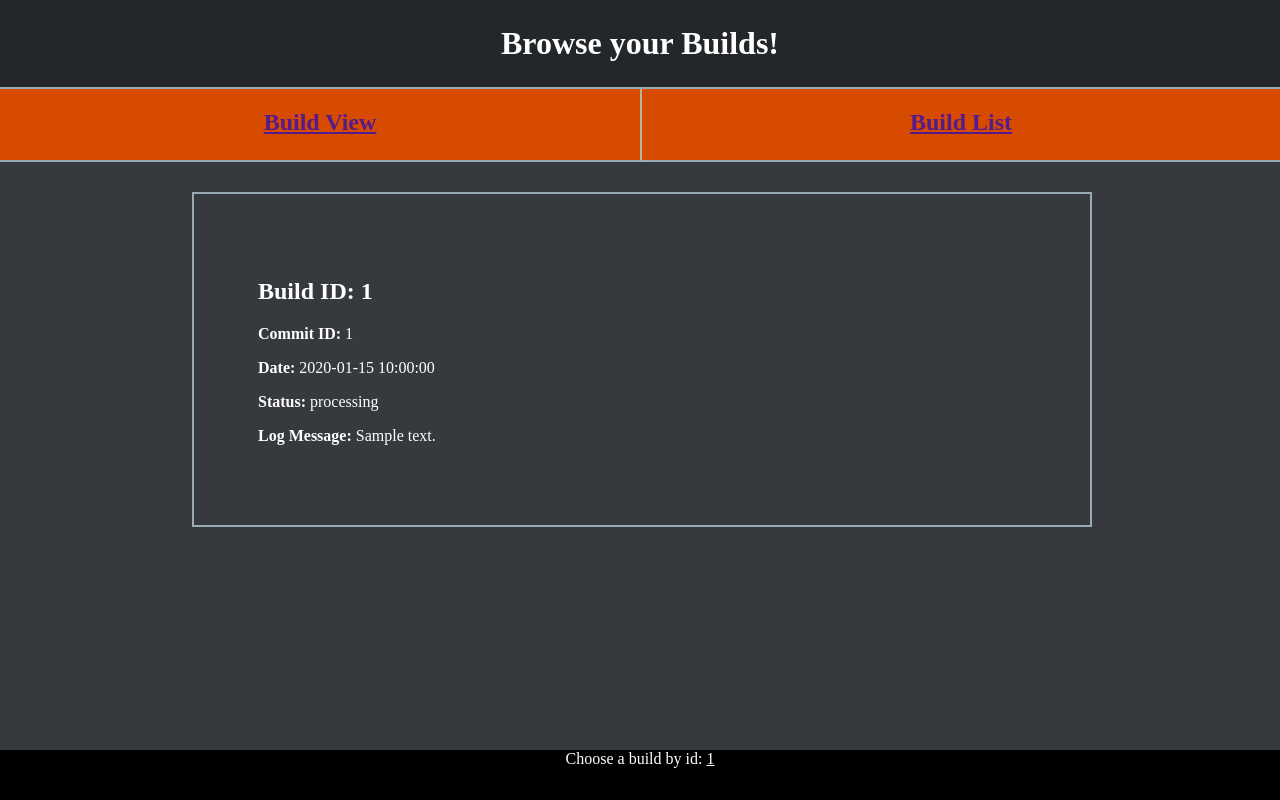
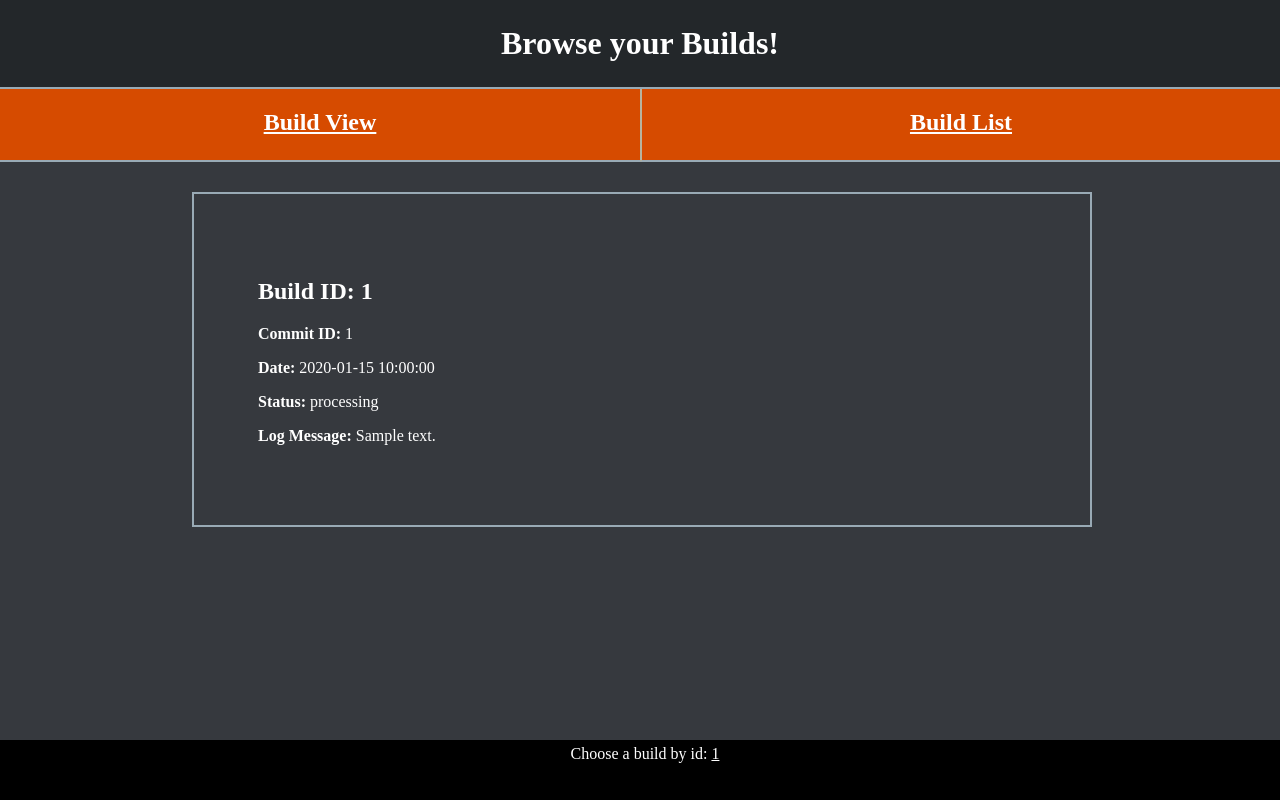
Before and after one commit to tonikarppi/mullemeck, a Flask app: page /build_view/1 in a window 1280 px wide. Run offline with Flask 2, Linux system fonts and the light colour scheme; tables that the repository leaves empty hold one stand-in row (values such as "Sample post"); parts of the project's set-up code (start-up, migrations or seed data) failed here and were passed over.

Commit message:
Fix hyperlinks and some styling

```diff
--- a/mullemeck/templates/build_view.html
+++ b/mullemeck/templates/build_view.html
@@ -58,6 +58,10 @@
       bottom: 0;
       width: 100%;
       text-align: center;
+      padding: 5px;
+    }
+    a {
+      color:#FFFFFF;
     }
   </style>
 </head>
@@ -67,10 +71,10 @@
   </div>
   <div style="text-align:center; display: flex; background-color:#D64B00">
     <div id="left_div">
-      <p><h2><a href="">Build View</a><h2></p>
+      <p><h2><a href="{{ url_for('build_view', page_num=1) }}">Build View</a><h2></p>
     </div>
     <div id="right_div">
-      <p><h2><a href="">Build List</a><h2></p>
+      <p><h2><a href="{{ url_for('build_list', page_num=1) }}">Build List</a><h2></p>
     </div>
   </div>
   <div id="page_body">
@@ -83,7 +87,7 @@
   <div id="page_footer">
     Choose a build by id:
     {% for x in range(1, build_list.pages+1) %}
-        <a href="{{ url_for('build_view', page_num=x) }}" style="color:#FFFFFF">{{ x }}</a>
+        <a href="{{ url_for('build_view', page_num=x) }}">{{ x }}</a>
     {% endfor %}
   </div>
   </body>
```
